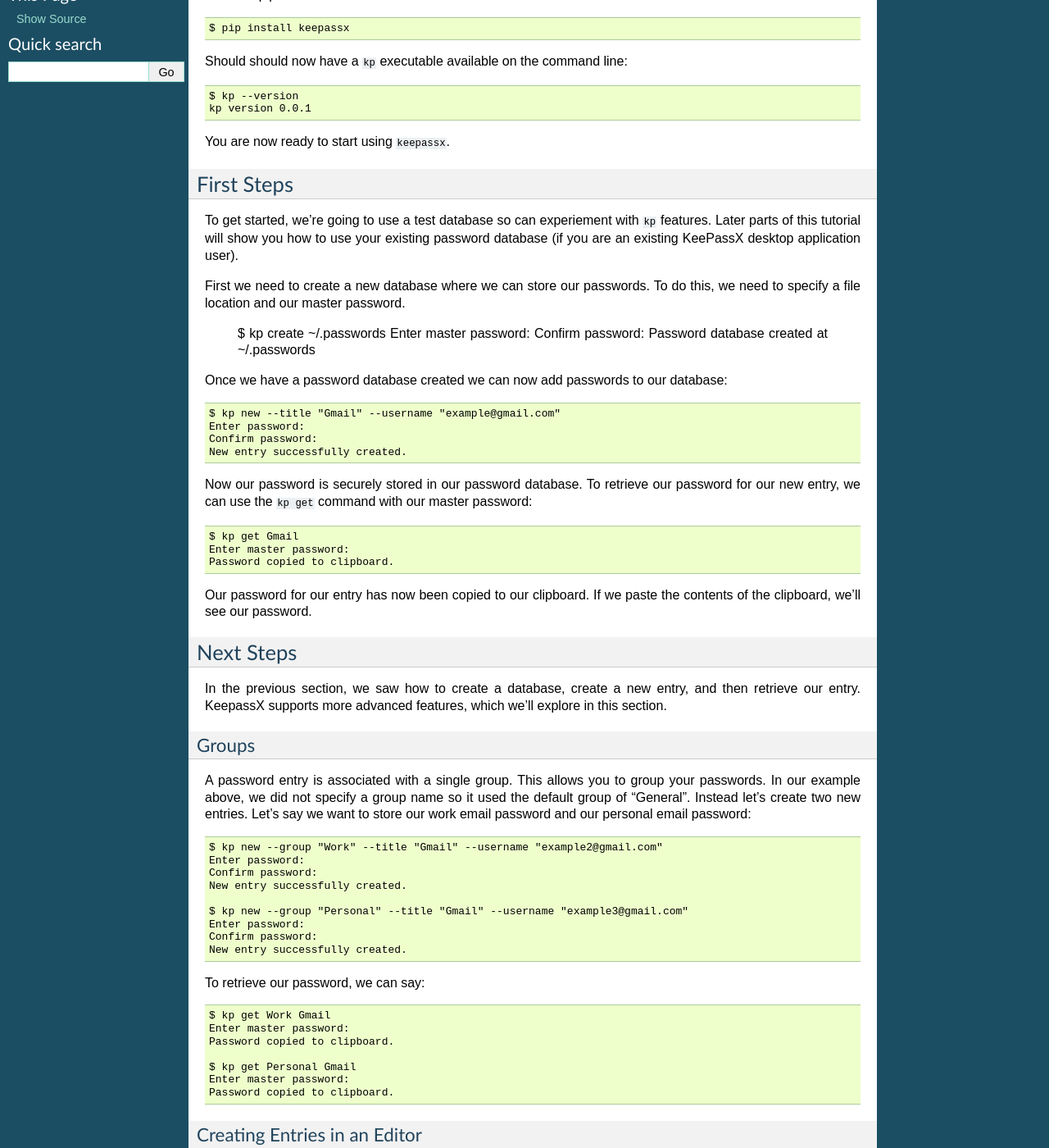
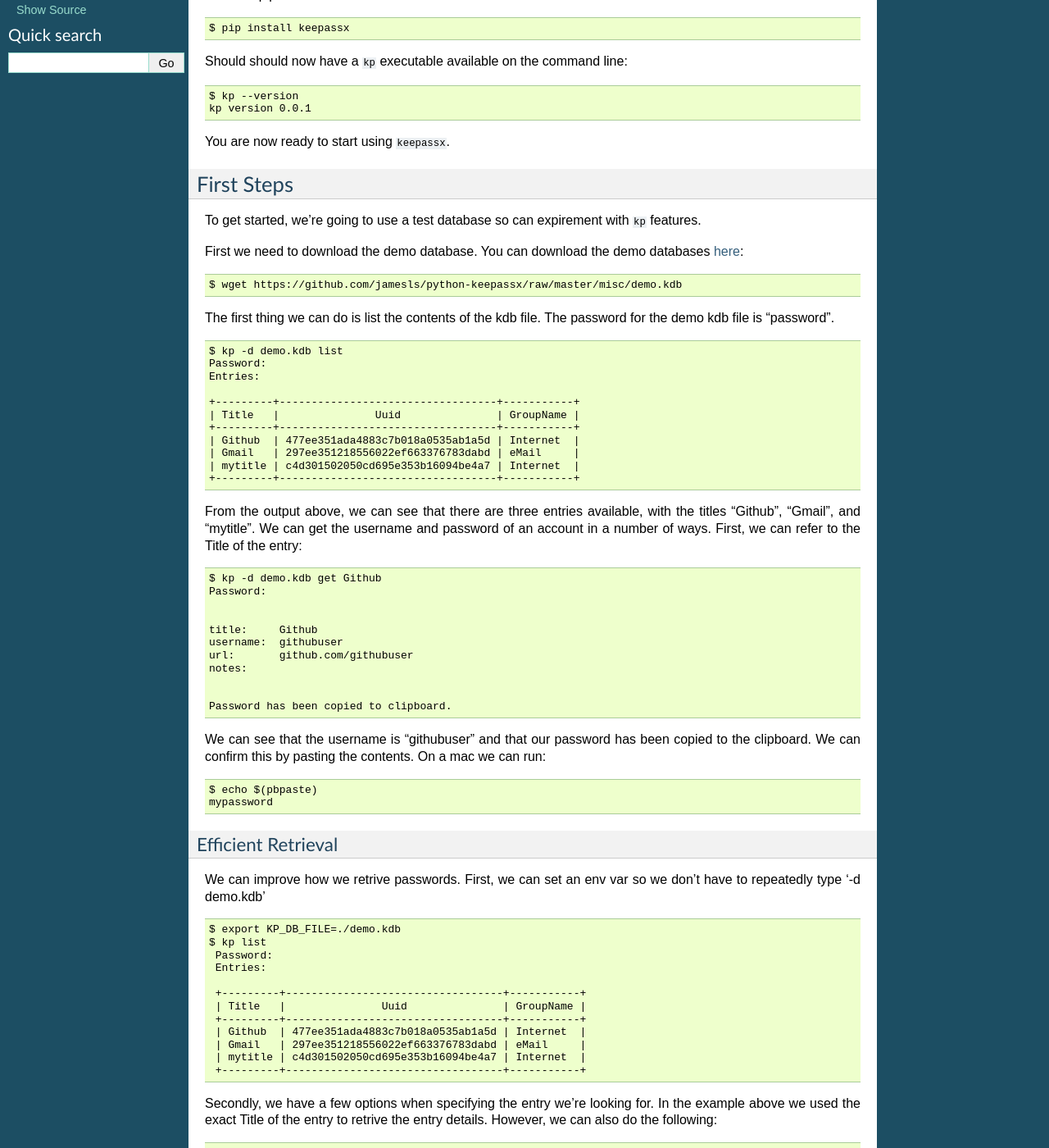
Before and after one commit to jamesls/python-keepassx, a Sphinx documentation site: the page built from docs/gettingstarted.rst, in a window 1280 px wide and 1400 px high, scrolled down 247 px. Shown: the whole window at 82% size. Built offline with Sphinx 7.4.7, drawn with Linux system fonts in a browser that asks for light colours; some of the changed text lies outside the part shown.

Commit message:
Update docs with a proper getting started guide

```diff
--- a/docs/gettingstarted.rst
+++ b/docs/gettingstarted.rst
@@ -31,124 +31,145 @@
 First Steps
 ===========
 
-To get started, we're going to use a test database so can experiement with
-``kp`` features.  Later parts of this tutorial will show you how to use
-your existing password database (if you are an existing KeePassX desktop
-application user).
+To get started, we're going to use a test database so can expirement with
+``kp`` features.
 
-First we need to create a new database where we can store our passwords.
-To do this, we need to specify a file location and our master password.
+First we need to download the demo database.  You can download the demo
+databases `here <https://github.com/jamesls/python-keepassx/raw/master/misc/demo.kdb>`_::
 
-    $ kp create ~/.passwords
-    Enter master password:
-    Confirm password:
-    Password database created at ~/.passwords
+    $ wget https://github.com/jamesls/python-keepassx/raw/master/misc/demo.kdb
 
-Once we have a password database created we can now add passwords to our
-database::
+The first thing we can do is list the contents of the kdb file.
+The password for the demo kdb file is "password".
 
-    $ kp new --title "Gmail" --username "example@gmail.com"
-    Enter password:
-    Confirm password:
-    New entry successfully created.
+::
 
-Now our password is securely stored in our password database.  To
-retrieve our password for our new entry, we can use the ``kp get``
-command with our master password::
+    $ kp -d demo.kdb list
+    Password:
+    Entries:
 
-    $ kp get Gmail
-    Enter master password:
-    Password copied to clipboard.
-
-Our password for our entry has now been copied to our clipboard.
-If we paste the contents of the clipboard, we'll see our password.
+    +---------+----------------------------------+-----------+
+    | Title   |               Uuid               | GroupName |
+    +---------+----------------------------------+-----------+
+    | Github  | 477ee351ada4883c7b018a0535ab1a5d | Internet  |
+    | Gmail   | 297ee351218556022ef663376783dabd | eMail     |
+    | mytitle | c4d301502050cd695e353b16094be4a7 | Internet  |
+    +---------+----------------------------------+-----------+
 
 
-Next Steps
-==========
-
-In the previous section, we saw how to create a database, create a
-new entry, and then retrieve our entry.  KeepassX supports more advanced
-features, which we'll explore in this section.
-
-Groups
-------
-
-A password entry is associated with a single group.  This allows you
-to group your passwords.  In our example above, we did not specify
-a group name so it used the default group of "General".  Instead
-let's create two new entries.  Let's say we want to store our work
-email password and our personal email password::
-
-    $ kp new --group "Work" --title "Gmail" --username "example2@gmail.com"
-    Enter password:
-    Confirm password:
-    New entry successfully created.
-
-    $ kp new --group "Personal" --title "Gmail" --username "example3@gmail.com"
-    Enter password:
-    Confirm password:
-    New entry successfully created.
+From the output above, we can see that there are three entries available, with
+the titles "Github", "Gmail", and "mytitle".  We can get the username and
+password of an account in a number of ways.  First, we can refer to the Title
+of the entry::
 
 
-To retrieve our password, we can say::
+    $ kp -d demo.kdb get Github
+    Password:
 
 
-    $ kp get Work Gmail
-    Enter master password:
-    Password copied to clipboard.
-
-    $ kp get Personal Gmail
-    Enter master password:
-    Password copied to clipboard.
+    title:     Github
+    username:  githubuser
+    url:       github.com/githubuser
+    notes:
 
 
-Creating Entries in an Editor
------------------------------
-
-You can also create an entry in an editor.  This is useful
-if you don't want to remember all the parameters used to create
-an entry.  KeepassX also has other fields in an entry you can
-specify (URL, Comment, Expires).  To use this use the ``--interactive``
-option when creating an entry::
-
-    $ kp new --interactive
-
-Your editor will open with a template for you to fill in::
-
-    # Please fill in the fields below.
-    Group: General
-    Title:
-    Username:
-    URL:
-    Comment:
-    Expires: Never
-
-Fill in the fields with the appropriate values::
-
-    # Please fill in the fields below.
-    Group: Work
-    Title: Gmail2
-    Username: example5@gmail.com
-    URL: https://gmail.com
-    Comment: Second email address for work.
-    Expires: Never
-
-When you're done, save and exit your editor.
-You will then be prompted for a password::
-
-    $ kp new --interactive
-    Enter password:
-    Confirm password:
-    New entry successfully created.
+    Password has been copied to clipboard.
 
 
-Generating Passwords
---------------------
+We can see that the username is "githubuser" and that our password has been
+copied to the clipboard.  We can confirm this by pasting the contents.  On a
+mac we can run::
 
-One of the benefits for using a password manager is that
-you can use random (and long) passwords that you don't
-have to remember.  You can allow KeepassX to generate a
-secure password for you.  You can control the parameters
-of the password (length, characters to use, etc.) to ensure
-an application might place on a password.
+    $ echo $(pbpaste)
+    mypassword
+
+
+Efficient Retrieval
+-------------------
+
+We can improve how we retrive passwords.  First, we can set an env var so we
+don't have to repeatedly type '-d demo.kdb'
+
+::
+
+    $ export KP_DB_FILE=./demo.kdb
+    $ kp list
+     Password:
+     Entries:
+
+     +---------+----------------------------------+-----------+
+     | Title   |               Uuid               | GroupName |
+     +---------+----------------------------------+-----------+
+     | Github  | 477ee351ada4883c7b018a0535ab1a5d | Internet  |
+     | Gmail   | 297ee351218556022ef663376783dabd | eMail     |
+     | mytitle | c4d301502050cd695e353b16094be4a7 | Internet  |
+     +---------+----------------------------------+-----------+
+
+
+Secondly, we have a few options when specifying the entry we're looking for.
+In the example above we used the exact Title of the entry to retrive the entry
+details.  However, we can also do the following::
+
+    # Get by uuid
+    $ kp get 477ee351ada4883c7b018a0535ab1a5d
+
+    # Case insensitive matching.
+    $ kp get github
+
+    # Prefix matching
+    $ kp get git
+
+    # Fuzzy matching
+    $ kp get githbu
+
+
+In the case of fuzzy matching, it's possible that multiple results can be
+matched.  When this happens, the most relevant entry will be displayed.
+
+
+Controlling Output
+------------------
+
+You can also control which fields are displayed by specifying the fields you
+want after a get command.  For example::
+
+
+    $ kp get github title username
+    Password:
+
+
+    title:     Github
+    username:  githubuser
+
+
+    Password has been copied to clipboard.
+
+In the example above, we are only showing the title and username. The available fields are:
+
+.. list-table::
+   :header-rows: 1
+
+   * - Name
+     - Description
+   * - uuid
+     - A unique identifier associated with the entry.
+   * - group
+     - The group associated with this entry (one Group can have many entries).
+   * - imageid
+     - The id of the image associated with theis entry.
+   * - title
+     - The title of the entry.
+   * - url
+     - A url for the entry.  This can be the login URL for a website.
+   * - username
+     - The username of the entry.
+   * - notes
+     - Any misc. notes associated with the entry.
+   * - creation_time
+     - The time the entry was created.
+   * - last_mod_time
+     - The time the entry was last modified.
+   * - last_acc_time
+     - The time the entry was last accessed.
+   * - expiration_time
+     - The time the entry expires.
```
Also changed, not shown: docs/index.rst (+52 -6 lines).
